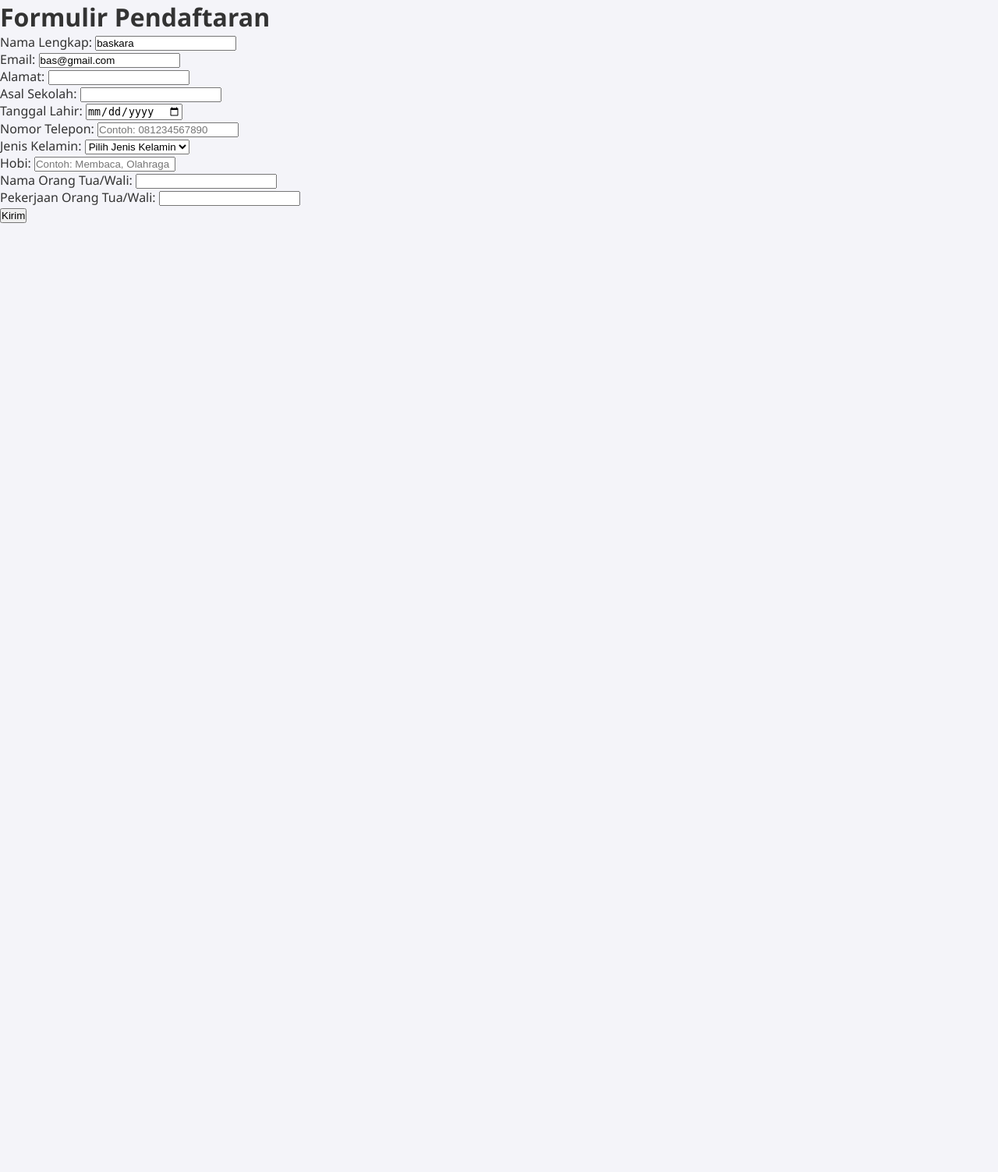
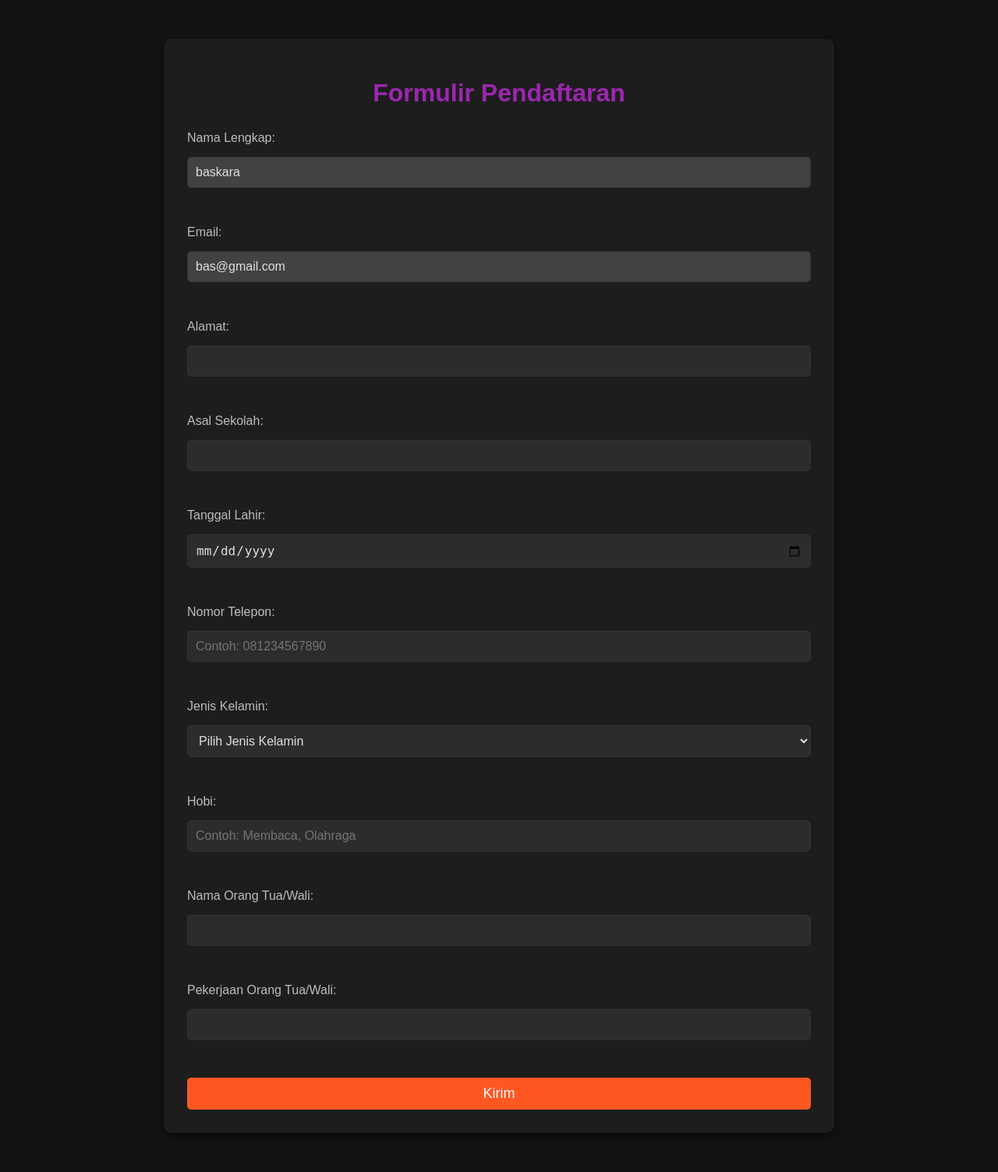
Before and after one commit to koalasaurus/ppdb-3, a Flask app: page /form/4 in a window 1280 px wide. Shown: the whole page at 78% size. Before the commit the page ends 286 px from the top, so only its background shows below. Run offline with Flask 3, Linux system fonts and the light colour scheme.

Commit message:
Add CSS styles for form layout and elements; enhance visual consistency and user experience

```diff
--- /dev/null
+++ b/static/css/form.css
@@ -0,0 +1,85 @@
+/* styles.css */
+
+body {
+    background-color: #121212;
+    color: #E0E0E0;
+    font-family: Arial, sans-serif;
+    margin: 0;
+    padding: 0;
+}
+
+.container {
+    max-width: 800px;
+    margin: 50px auto;
+    background-color: #1D1D1D;
+    padding: 30px;
+    border-radius: 10px;
+    box-shadow: 0 4px 6px rgba(0, 0, 0, 0.5);
+}
+
+h1 {
+    color: #9C27B0; /* Ungu */
+    text-align: center;
+    margin-bottom: 30px;
+}
+
+form {
+    display: flex;
+    flex-direction: column;
+    gap: 15px;
+}
+
+label {
+    font-size: 16px;
+    color: #BDBDBD;
+}
+
+input, select, button {
+    padding: 10px;
+    border: 1px solid #333;
+    border-radius: 5px;
+    background-color: #2C2C2C;
+    color: #E0E0E0;
+    font-size: 16px;
+}
+
+input[type="text"]:focus, input[type="email"]:focus, input[type="date"]:focus, input[type="tel"]:focus, select:focus {
+    outline: none;
+    border-color: #4CAF50; /* Hijau */
+    background-color: #333;
+}
+
+input[type="text"], input[type="email"], input[type="date"], input[type="tel"], select {
+    transition: all 0.3s ease;
+}
+
+button {
+    background-color: #FF5722; /* Merah */
+    color: white;
+    font-size: 18px;
+    cursor: pointer;
+    border: none;
+    transition: background-color 0.3s ease;
+}
+
+button:hover {
+    background-color: #FF3D00; /* Merah lebih terang */
+}
+
+button:active {
+    background-color: #D32F2F;
+}
+
+select {
+    background-color: #2C2C2C;
+    border: 1px solid #333;
+}
+
+input::placeholder {
+    color: #757575;
+}
+
+input[readonly], select[disabled] {
+    background-color: #424242;
+    cursor: not-allowed;
+}
--- a/templates/form.html
+++ b/templates/form.html
@@ -2,7 +2,7 @@
 <html>
 <head>
     <title>Formulir Pendaftaran</title>
-    <link rel="stylesheet" type="text/css" href="{{ url_for('static', filename='css/styles.css') }}">
+    <link rel="stylesheet" type="text/css" href="{{ url_for('static', filename='css/form.css') }}">
 </head>
 <body>
     <div class="container">
```
